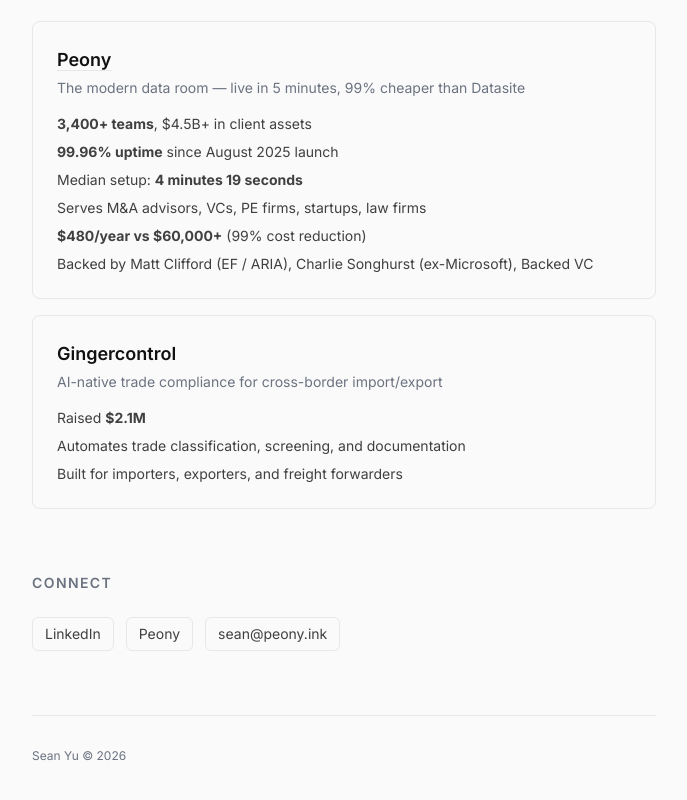
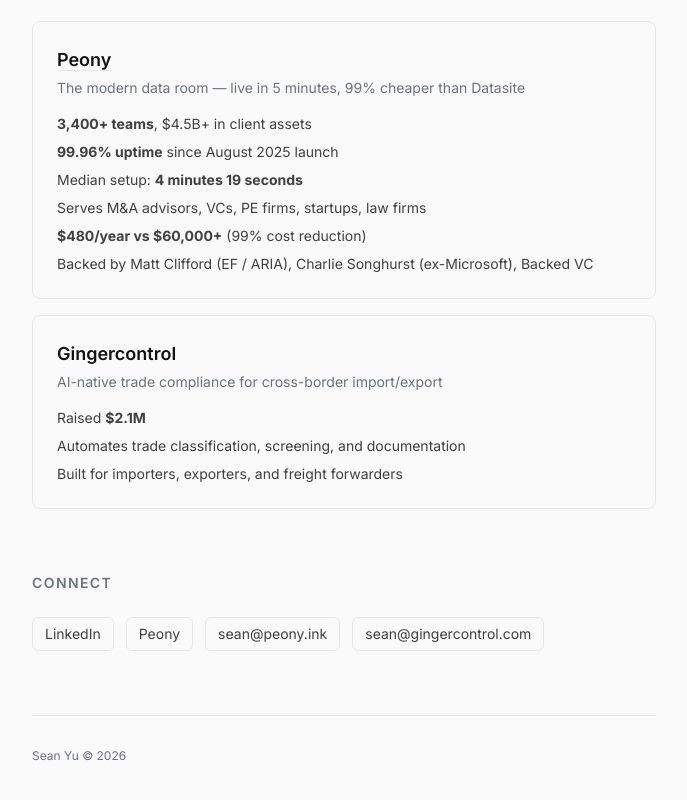
Before and after one commit to lolzfag/seanyu-site, a Next.js app: page / in a window 1280 px wide. Shown: the part 2620-3420 px from the top of the page, without its empty margins (296-983 px from the left). Built offline with nearby package versions, Linux system fonts and the light colour scheme.

Commit message:
Add sean@gingercontrol.com as second contact email
Co-Authored-By: Claude Opus 4.6 (1M context) <noreply@anthropic.com>

```diff
--- a/src/app/layout.tsx
+++ b/src/app/layout.tsx
@@ -39,7 +39,7 @@ const personJsonLd = {
   // TODO: Add your domain
   // url: "https://seanyu.com",
   image: "/sean.jpeg",
-  email: "sean@peony.ink",
+  email: ["sean@peony.ink", "sean@gingercontrol.com"],
   jobTitle: "Co-founder",
   worksFor: [
     {
--- a/src/app/page.tsx
+++ b/src/app/page.tsx
@@ -273,6 +273,10 @@ export default function Home() {
             />
             <SocialLink href="https://peony.ink" label="Peony" />
             <SocialLink href="mailto:sean@peony.ink" label="sean@peony.ink" />
+            <SocialLink
+              href="mailto:sean@gingercontrol.com"
+              label="sean@gingercontrol.com"
+            />
             {/* TODO: Add Twitter, GitHub */}
           </div>
         </section>
```
Also changed, not shown: public/llms-full.txt, public/llms.txt.
